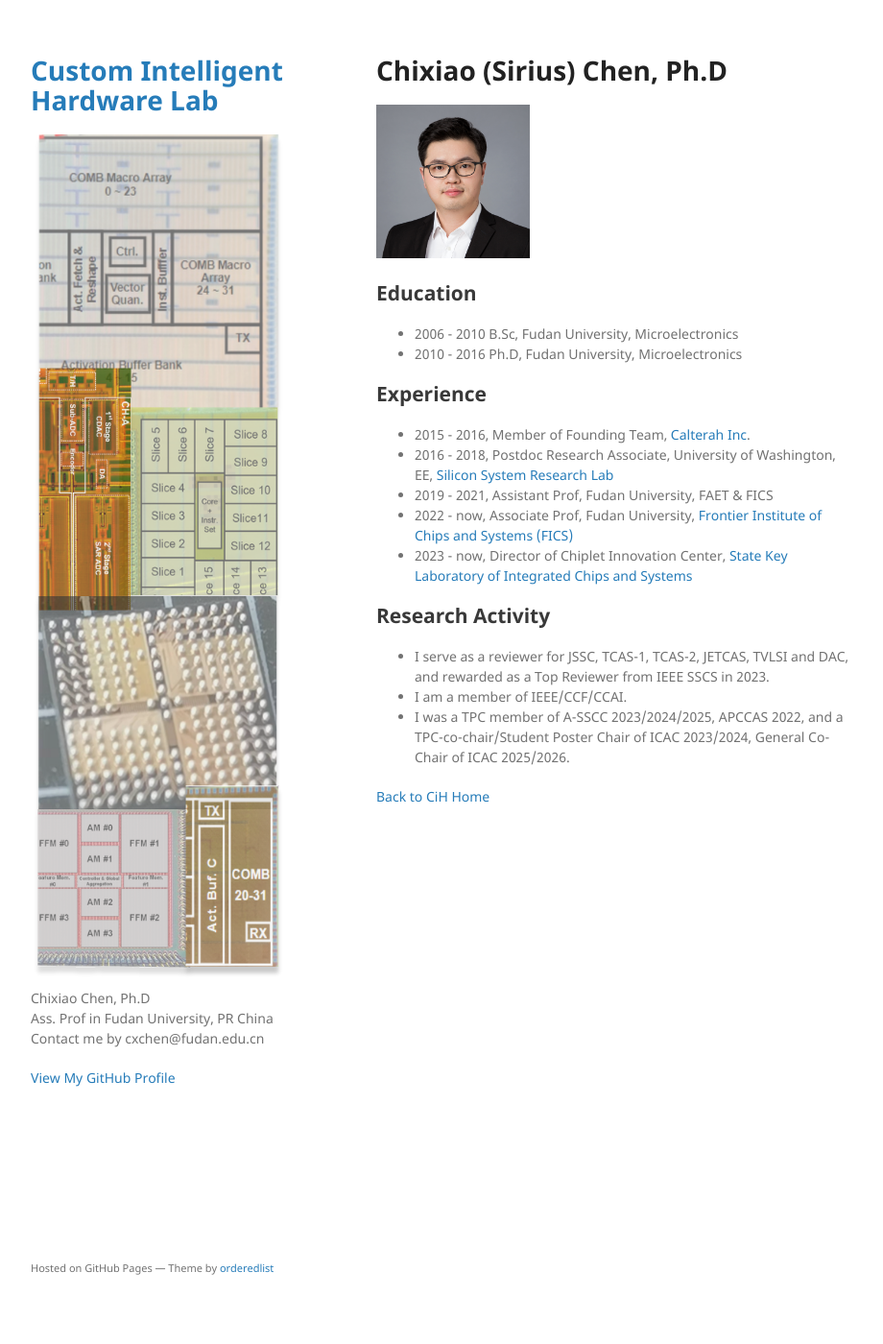
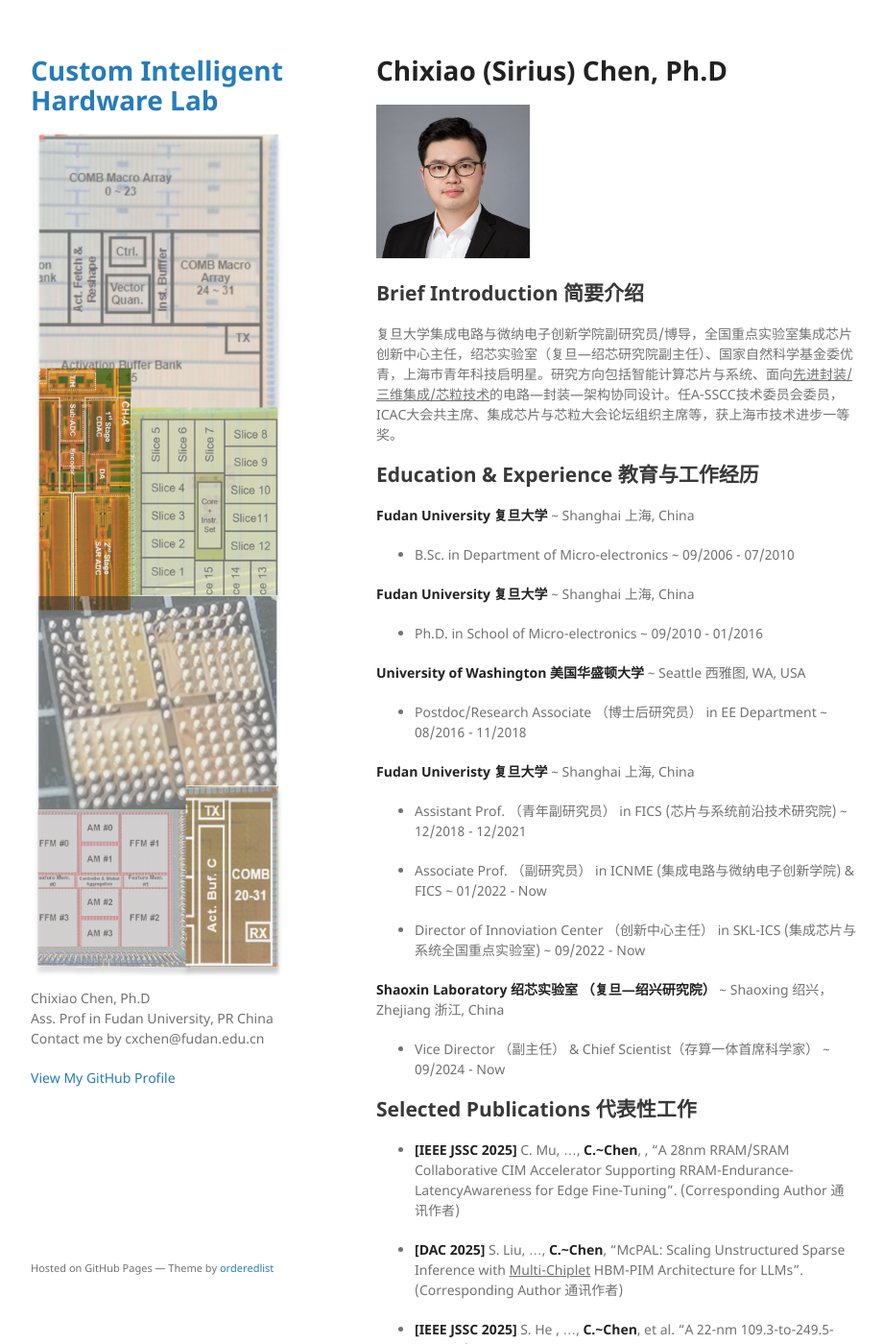
Before and after one commit to cihlab/cihlab.github.io, a Jekyll site: the page built from cxchen.md, in a window 1280 px wide and 1400 px high. Shown: the whole window at 96% size, without its empty margins (178-1098 px from the left). Built offline with Jekyll 4.4.1, drawn with Linux system fonts in a browser that asks for light colours; our own code applies the rules of GitHub Pages for plain Markdown files; some of the changed text lies outside the part shown.

Commit message:
Update cxchen.md

```diff
--- a/cxchen.md
+++ b/cxchen.md
@@ -7,23 +7,83 @@ layout: default
 
 <img src="./pf3.jpg" width = "160" height = "160" alt="profile" />
 
-## Education
+## Brief Introduction 简要介绍
 
-* 2006 - 2010 B.Sc, Fudan University, Microelectronics
-* 2010 - 2016 Ph.D, Fudan University, Microelectronics
+复旦大学集成电路与微纳电子创新学院副研究员/博导，全国重点实验室集成芯片创新中心主任，绍芯实验室（复旦—绍芯研究院副主任）、国家自然科学基金委优青，上海市青年科技启明星。研究方向包括智能计算芯片与系统、面向<u>先进封装/三维集成/芯粒技术</u>的电路—封装—架构协同设计。任A-SSCC技术委员会委员，ICAC大会共主席、集成芯片与芯粒大会论坛组织主席等，获上海市技术进步一等奖。
 
-## Experience
+## Education & Experience 教育与工作经历
 
-* 2015 - 2016, Member of Founding Team, [Calterah Inc](http://www.calterah.com/).
-* 2016 - 2018, Postdoc Research Associate, University of Washington, EE, [Silicon System Research Lab](http://labs.ece.uw.edu/ssrl/ssrl_website/Home.html)
-* 2019 - 2021,  Assistant Prof, Fudan University, FAET & FICS
-* 2022 - now, Associate Prof, Fudan University, [Frontier Institute of Chips and Systems (FICS)](http://fics.fudan.edu.cn)
-* 2023 - now, Director of Chiplet Innovation Center, [State Key Laboratory of Integrated Chips and Systems](https://sklics.fudan.edu.cn/)
+**Fudan University 复旦大学**
+  ~ Shanghai 上海, China
 
-## Research Activity
+- B.Sc. in Department of Micro-electronics
+  ~ 09/2006 - 07/2010
 
-* I serve as a reviewer for JSSC, TCAS-1, TCAS-2, JETCAS, TVLSI and DAC, and rewarded as a Top Reviewer from IEEE SSCS in 2023.
-* I am a member of IEEE/CCF/CCAI.
-* I was a TPC member of A-SSCC 2023/2024/2025, APCCAS 2022, and a TPC-co-chair/Student Poster Chair of ICAC 2023/2024, General Co-Chair of ICAC 2025/2026.
+**Fudan University 复旦大学**
+  ~ Shanghai 上海, China
+
+- Ph.D. in School of Micro-electronics
+  ~ 09/2010 - 01/2016
+
+**University of Washington 美国华盛顿大学**
+  ~ Seattle 西雅图, WA, USA
+
+- Postdoc/Research Associate （博士后研究员） in EE Department
+  ~ 08/2016 - 11/2018
+
+**Fudan Univeristy 复旦大学**
+  ~ Shanghai 上海, China
+
+- Assistant Prof. （青年副研究员） in FICS (芯片与系统前沿技术研究院)
+  ~ 12/2018 - 12/2021
+
+- Associate Prof. （副研究员） in ICNME (集成电路与微纳电子创新学院) & FICS
+  ~ 01/2022 - Now
+
+- Director of Innoviation Center （创新中心主任） in SKL-ICS (集成芯片与系统全国重点实验室)
+  ~ 09/2022 - Now
+
+**Shaoxin Laboratory 绍芯实验室 （复旦—绍兴研究院）**
+  ~ Shaoxing 绍兴， Zhejiang 浙江, China
+
+- Vice Director （副主任） & Chief Scientist（存算一体首席科学家）
+  ~ 09/2024 - Now
+
+## Selected Publications 代表性工作
+
+- **[IEEE JSSC 2025]** C. Mu, ..., **C.~Chen**, , "A 28nm RRAM/SRAM Collaborative CIM Accelerator Supporting RRAM-Endurance-LatencyAwareness for Edge Fine-Tuning". (Corresponding Author 通讯作者)
+
+- **[DAC 2025]** S. Liu, ..., **C.~Chen**,  "McPAL: Scaling Unstructured Sparse Inference with <u>Multi-Chiplet</u> HBM-PIM Architecture for LLMs". (Corresponding Author 通讯作者)
+
+- **[IEEE JSSC 2025]** S. He , ..., **C.~Chen**, et al. “A 22-nm 109.3-to-249.5-TFLOPS/W Outlier-Aware Floating-Point SRAM Compute-in-Memory Macro for Large Language Models”. (Corresponding Author 通讯作者)
+
+- **[HPCA 2025]** S. Jia, ... , **C.~Chen**, Q. Liu, M. Liu, “EIGEN: Enabling Efficient <u>3DIC</u> Interconnect with Heterogeneous Dual-Layer Network-on-Active-Interposer”. (Corresponding Author 通讯作者, 体系结构顶会)
+
+- **[ISSCC 2025]** B. Jiao, ... , **C.~Chen**, Q. Liu, M. Liu, “SHINSAI: A 586mm2 Reusable Active <u>TSV Interposer</u> with Programmable Interconnect Fabric and 512Mb 3D Underdeck Memory”. (Corresponding Author 通讯作者)
+
+- **[IEEE TCAS-I 2024]** B. Jiao ... , **C.~Chen**, et al., "FPIA: Communication-Aware <u>Multi-Chiplet Integration</u> With Field-Programmable Interconnect Fabric on Reusable Silicon Interposer". (Corresponding Author 通讯作者)
+
+- **[IEEE JSSC 2024]** M. Li, ..., **C.~Chen**, et al., "SLAM-CIM: A Visual SLAM Backend Processor With Dynamic-Range-Driven-Skipping Linear-Solving FP-CIM Macros". (Corresponding Author 通讯作者)
+
+- **[ISSCC 2023]** S. Liu, , ..., **C.~Chen**, Q. Liu, M. Liu, "A 28nm 53.8TOPS/W 8b Sparse Transformer Accelerator with In-Memory Butterfly Zero Skipper for Unstructured-Pruned NN and CIM-Based Local-Attention-Reusable Engine".  (Corresponding Author 通讯作者)
+
+- **[ISCAS 2023]** J. Liao, ..., **C.~Chen**, "A Scalable Die-to-Die Interconnect with Replay and Repair Schemes for <u>2.5D/3D Integration</u>". (Corresponding Author 通讯作者)
+
+- **[ISSCC 2022]** H. Zhu, ..., **C.~Chen**, et al,  "COMB-MCM: Computing-on-Memory-Boundary NN Processor with Bipolar Bitwise Sparsity Optimization for Scalable <u>Multi-Chiplet-Module</u> Edge Machine Learning". (Corresponding Author 通讯作者)
+
+- **[IEEE D&T 2022]** **C. Chen**,  et al., "Design Challenges of <u>Intra-chiplet</u> and <u>Inter-chiplet</u> Interconnection". (First Author 第一作者)
+
+
+## Awards and Honors 奖励情况
+
+**上海市技术发明一等奖** （2022）
+
+**中国光学工程学会科技进步一等奖** （2024）
+
+**A-SSCC Distinguished Design Award** （2024）
+
+**IEEE Solid State Circuits Society Outstanding Reviewer** （2023, 2024）
+
+**复旦大学青年五四奖章（集体）** （2025，获奖主体为CiHLab）
 
 [Back to CiH Home](./)
```
